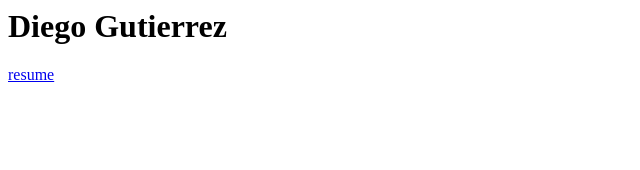
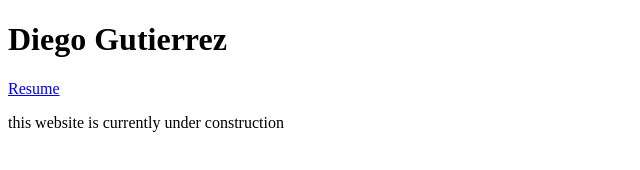
Before and after one commit to diegogutierrez2001/diegogutierrez2001.github.io, a plain HTML site: page index.html in a window 1280 px wide. Shown: the whole page, without its empty margins (0-640 px from the left). Drawn offline with Linux system fonts and the light colour scheme.

Commit message:
dummy page

```diff
--- a/index.html
+++ b/index.html
@@ -1,2 +1,14 @@
-<h1>Diego Gutierrez</h1>
-<a href="resume.pdf">resume</a>
+<!DOCTYPE html>
+<html>
+
+<head>
+	<title>Diego Gutierrez</title>
+</head>
+
+<body>
+	<h1>Diego Gutierrez</h1>
+	<a href="resume.pdf">Resume</a>
+	<p>this website is currently under construction</p>
+</body>
+
+</html>
```
